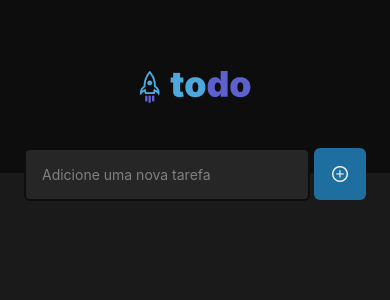
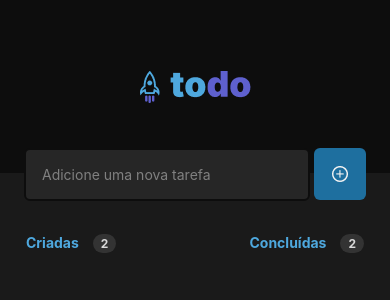
Before and after one commit to alexandrepalota/rocketseat-todo, a React Native app: screen / in a window 390 px wide. Shown: the top 300 px of the page. Built offline with nearby package versions, Linux system fonts and the light colour scheme.

Commit message:
feat: counters

```diff
--- /dev/null
+++ b/src/components/Counter/index.tsx
@@ -0,0 +1,18 @@
+import { Text, View } from "react-native";
+import { styles } from './styles'
+
+type Props = {
+    counterName: string;
+    count: number;
+}
+
+export function Counter({ counterName, count }: Props) {
+    return (
+        <View style={styles.container}>
+            <Text style={styles.counterName}>{counterName}</Text>
+            <View style={styles.counterValueBox}>
+                <Text style={styles.counterValue}>{count}</Text>
+            </View>
+        </View>
+    );
+}
--- /dev/null
+++ b/src/components/Counter/styles.js
@@ -0,0 +1,24 @@
+import { StyleSheet } from "react-native";
+
+export const styles = StyleSheet.create({
+    container: {
+        flexDirection: 'row'
+    },
+    counterName: {
+        color: '#4EA8DE',
+        fontWeight: 'bold',
+        fontSize: 14,
+        marginEnd: 14
+    },
+    counterValueBox: {
+        backgroundColor: '#333333',
+        paddingVertical: 2,
+        paddingHorizontal: 8,
+        borderRadius: 999
+    },
+    counterValue: {
+        fontSize: 12,
+        fontWeight: 'bold',
+        color: '#D9D9D9'
+    }
+});
--- a/src/screens/Home/index.tsx
+++ b/src/screens/Home/index.tsx
@@ -1,6 +1,7 @@
 import { Header } from "../../components/Header";
 import { Image, Text, TextInput, TouchableOpacity, View } from "react-native";
 import { styles } from './styles'
+import { Counter } from "../../components/Counter";
 
 export function Home() {
     return (
@@ -18,6 +19,11 @@ export function Home() {
                 </TouchableOpacity>
             </View>
 
+            <View style={styles.counters}>
+                <Counter counterName="Criadas" count={2}/>
+                <Counter counterName="Concluídas" count={2}/>
+            </View>
+
 
         </View>
     );
--- a/src/screens/Home/styles.js
+++ b/src/screens/Home/styles.js
@@ -3,7 +3,7 @@ import { StyleSheet } from "react-native";
 export const styles = StyleSheet.create({
     container: {
         backgroundColor: '#1A1A1A',
-        flex: 1
+        flex: 1,
     },
     form: {
         height: 56,
@@ -30,5 +30,10 @@ export const styles = StyleSheet.create({
         justifyContent: 'center',
         alignItems: 'center'
     },
-    buttonText: {}
+    counters: {
+        flexDirection: 'row',
+        marginTop: 32,
+        justifyContent: 'space-between',
+        paddingHorizontal: 26
+    }
 });
```
